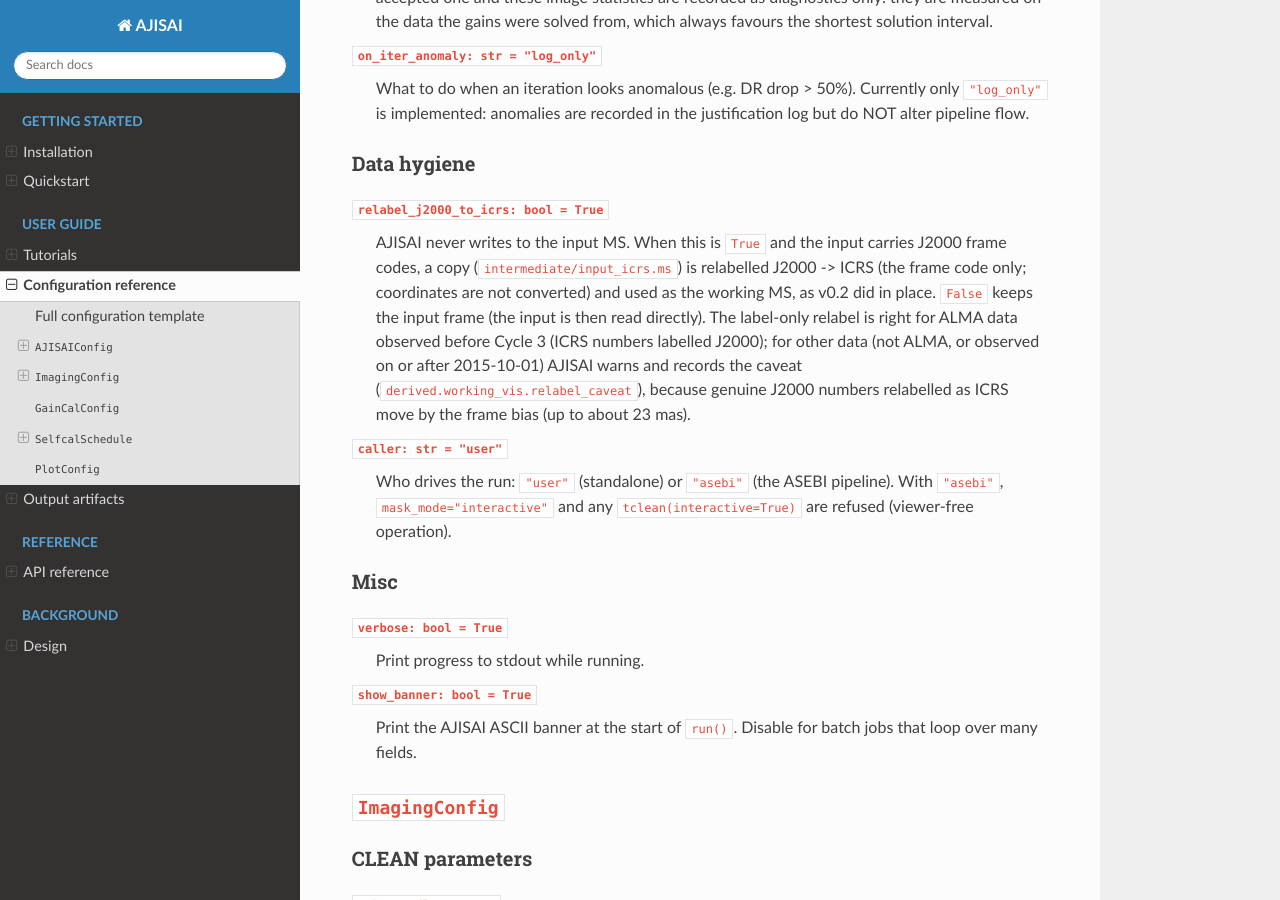
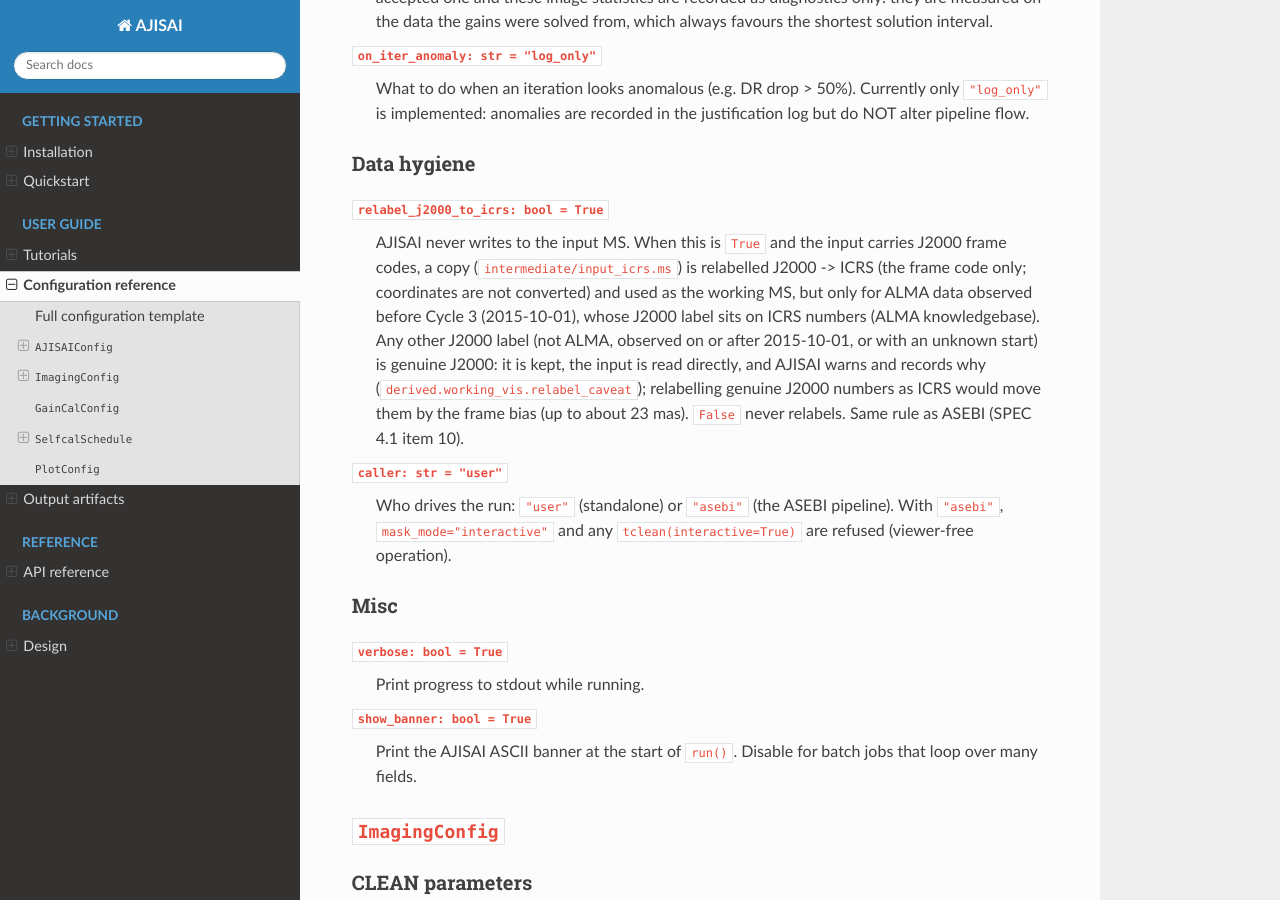
Before and after one commit to Y-Masayuki/AJISAI, a Sphinx documentation site: the page built from docs/configuration.md, in a window 1280 px wide and 900 px high, scrolled down 2966 px. Built offline with Sphinx 7.4.7 and the Read the Docs theme 3.1.0, drawn with Linux system fonts in a browser that asks for light colours.

Commit message:
Input relabel J2000 -> ICRS only for ALMA data observed before Cycle 3; any other J2000 label is genuine and kept (warned, recorded)
Decided by the author on 2026-10-16 (ASEBI SPEC 4.1 item 10, D37): ALMA data
observed before 2015-10-01 carry a J2000 label on ICRS numbers (ALMA
knowledgebase) and are relabelled on a copy, label only; relabelling genuine
J2000 numbers would move them by the frame bias (up to ~23 mas). Tests: a
pre-Cycle-3 simulated ALMA MS is relabelled with its numbers unchanged; the
2017 simulations keep their J2000 label with the caveat recorded and warned.

```diff
--- a/docs/configuration.md
+++ b/docs/configuration.md
@@ -154,13 +154,14 @@ the lines you need.
 :   AJISAI never writes to the input MS. When this is `True` and the input
     carries J2000 frame codes, a copy (`intermediate/input_icrs.ms`) is
     relabelled J2000 -> ICRS (the frame code only; coordinates are not
-    converted) and used as the working MS, as v0.2 did in place. `False`
-    keeps the input frame (the input is then read directly). The
-    label-only relabel is right for ALMA data observed before Cycle 3
-    (ICRS numbers labelled J2000); for other data (not ALMA, or observed
-    on or after 2015-10-01) AJISAI warns and records the caveat
-    (`derived.working_vis.relabel_caveat`), because genuine J2000
-    numbers relabelled as ICRS move by the frame bias (up to about 23 mas).
+    converted) and used as the working MS, but only for ALMA data observed
+    before Cycle 3 (2015-10-01), whose J2000 label sits on ICRS numbers
+    (ALMA knowledgebase). Any other J2000 label (not ALMA, observed on or
+    after 2015-10-01, or with an unknown start) is genuine J2000: it is
+    kept, the input is read directly, and AJISAI warns and records why
+    (`derived.working_vis.relabel_caveat`); relabelling genuine J2000
+    numbers as ICRS would move them by the frame bias (up to about 23 mas).
+    `False` never relabels. Same rule as ASEBI (SPEC 4.1 item 10).
 
 `caller: str = "user"`
 :   Who drives the run: `"user"` (standalone) or `"asebi"` (the ASEBI
```
Also changed, not shown: CHANGELOG.md (+11 -6 lines), 3 other files.
